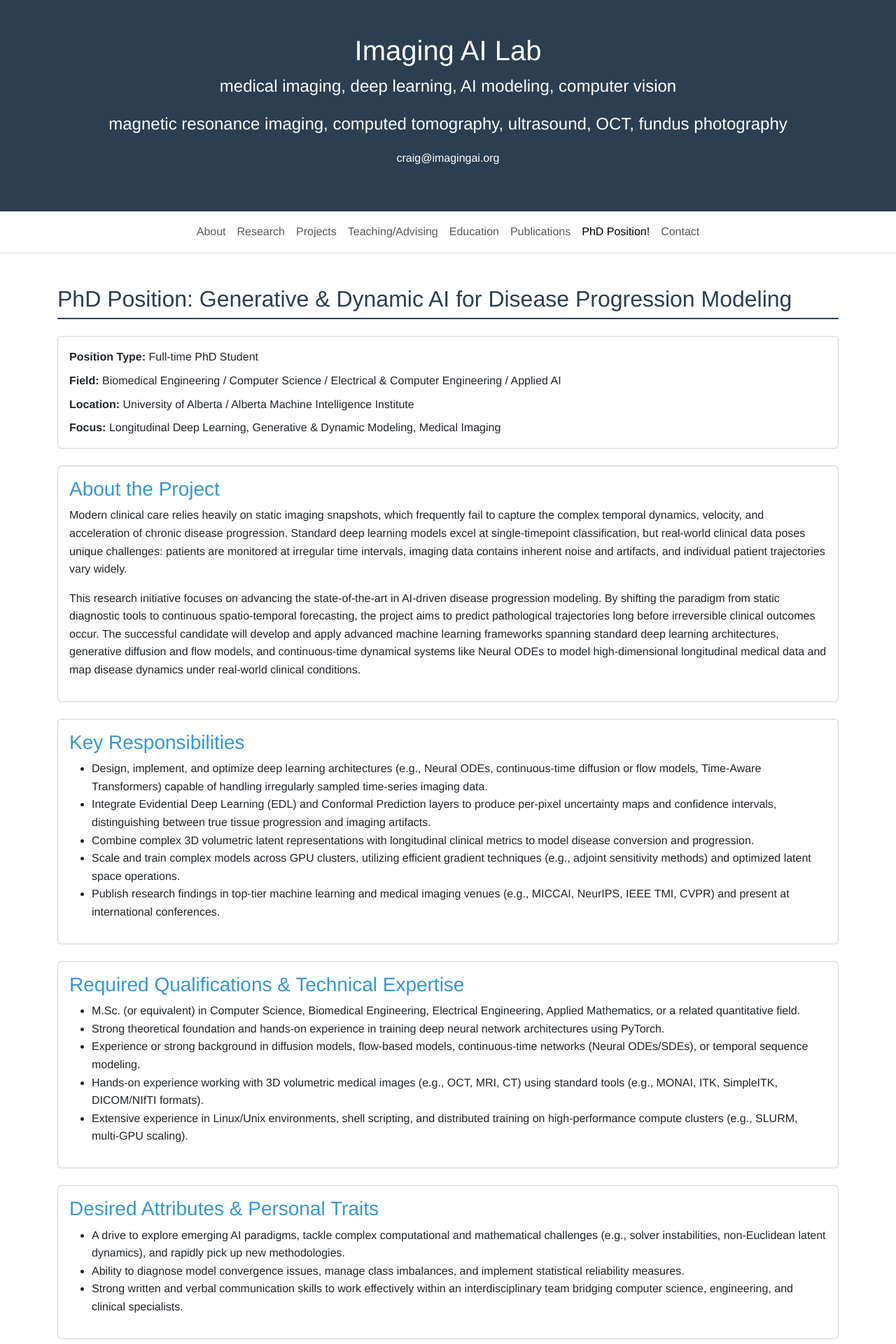
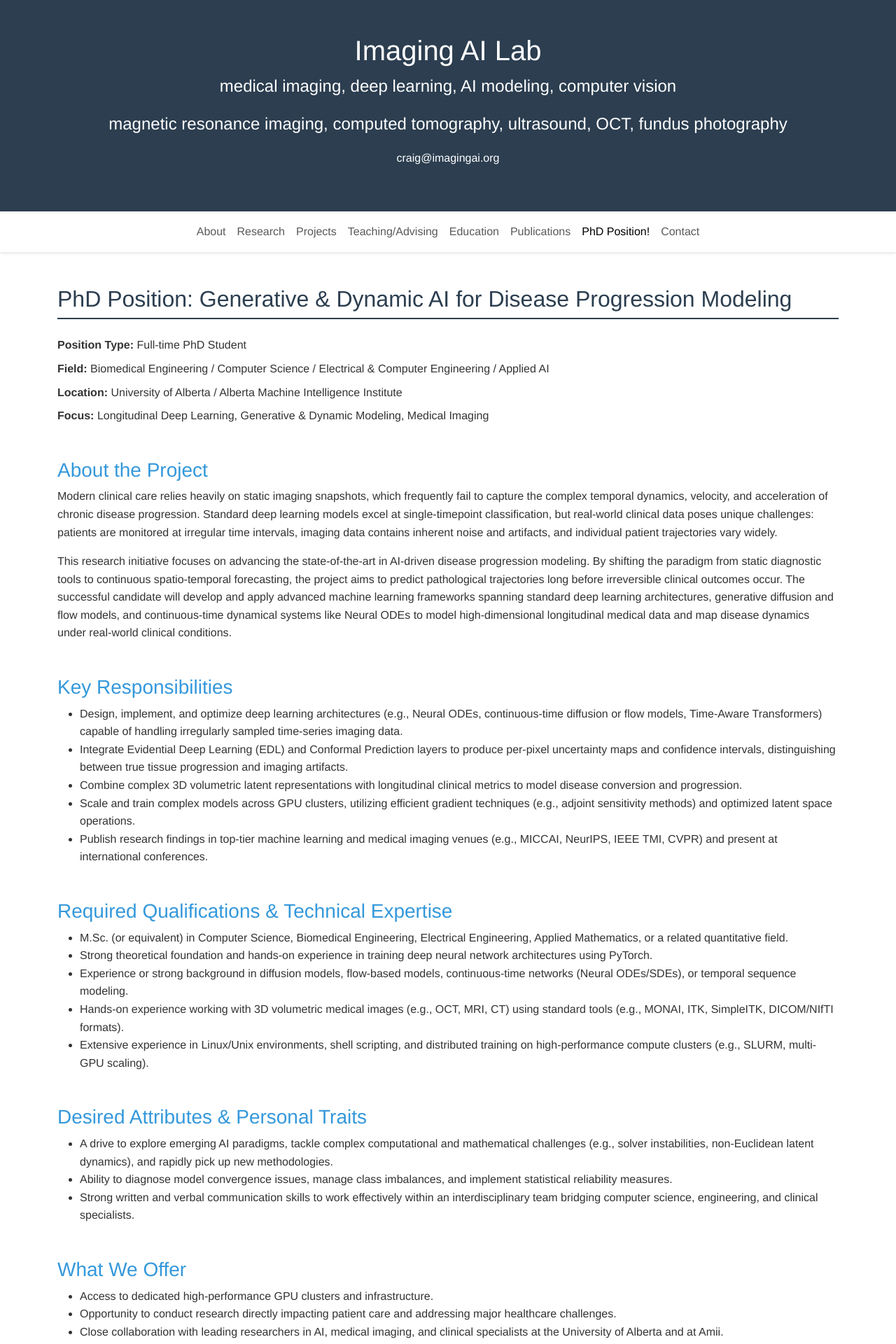
Before and after one commit to ImagingAI/imagingai.github.io, a Jekyll site: the page built from positions.html, in a window 1280 px wide. Shown: the top 1920 px of the page at 70% size. Built offline with Jekyll 4.4.1, drawn with Linux system fonts in a browser that asks for light colours.

Commit message:
fixed it up.

```diff
--- a/positions.html
+++ b/positions.html
@@ -6,24 +6,17 @@ nav: positions
 <section class="py-5" id="positions">
 <div class="container">
 <h2 class="section-heading text-primary-custom">PhD Position: Generative &amp; Dynamic AI for Disease Progression Modeling</h2>
-<div class="card mb-4">
-<div class="card-body">
+
 <p class="mb-2"><strong>Position Type:</strong> Full-time PhD Student</p>
 <p class="mb-2"><strong>Field:</strong> Biomedical Engineering / Computer Science / Electrical &amp; Computer Engineering / Applied AI</p>
 <p class="mb-2"><strong>Location:</strong> University of Alberta / Alberta Machine Intelligence Institute</p>
-<p class="mb-0"><strong>Focus:</strong> Longitudinal Deep Learning, Generative &amp; Dynamic Modeling, Medical Imaging</p>
-</div>
-</div>
-<div class="card mb-4">
-<div class="card-body">
-<h3 class="text-secondary-custom">About the Project</h3>
+<p class="mb-4"><strong>Focus:</strong> Longitudinal Deep Learning, Generative &amp; Dynamic Modeling, Medical Imaging</p>
+
+<h3 class="text-secondary-custom mt-5">About the Project</h3>
 <p>Modern clinical care relies heavily on static imaging snapshots, which frequently fail to capture the complex temporal dynamics, velocity, and acceleration of chronic disease progression. Standard deep learning models excel at single-timepoint classification, but real-world clinical data poses unique challenges: patients are monitored at irregular time intervals, imaging data contains inherent noise and artifacts, and individual patient trajectories vary widely.</p>
 <p>This research initiative focuses on advancing the state-of-the-art in AI-driven disease progression modeling. By shifting the paradigm from static diagnostic tools to continuous spatio-temporal forecasting, the project aims to predict pathological trajectories long before irreversible clinical outcomes occur. The successful candidate will develop and apply advanced machine learning frameworks spanning standard deep learning architectures, generative diffusion and flow models, and continuous-time dynamical systems like Neural ODEs to model high-dimensional longitudinal medical data and map disease dynamics under real-world clinical conditions.</p>
-</div>
-</div>
-<div class="card mb-4">
-<div class="card-body">
-<h3 class="text-secondary-custom">Key Responsibilities</h3>
+
+<h3 class="text-secondary-custom mt-5">Key Responsibilities</h3>
 <ul>
 <li>Design, implement, and optimize deep learning architectures (e.g., Neural ODEs, continuous-time diffusion or flow models, Time-Aware Transformers) capable of handling irregularly sampled time-series imaging data.</li>
 <li>Integrate Evidential Deep Learning (EDL) and Conformal Prediction layers to produce per-pixel uncertainty maps and confidence intervals, distinguishing between true tissue progression and imaging artifacts.</li>
@@ -31,11 +24,8 @@ nav: positions
 <li>Scale and train complex models across GPU clusters, utilizing efficient gradient techniques (e.g., adjoint sensitivity methods) and optimized latent space operations.</li>
 <li>Publish research findings in top-tier machine learning and medical imaging venues (e.g., MICCAI, NeurIPS, IEEE TMI, CVPR) and present at international conferences.</li>
 </ul>
-</div>
-</div>
-<div class="card mb-4">
-<div class="card-body">
-<h3 class="text-secondary-custom">Required Qualifications &amp; Technical Expertise</h3>
+
+<h3 class="text-secondary-custom mt-5">Required Qualifications &amp; Technical Expertise</h3>
 <ul>
 <li>M.Sc. (or equivalent) in Computer Science, Biomedical Engineering, Electrical Engineering, Applied Mathematics, or a related quantitative field.</li>
 <li>Strong theoretical foundation and hands-on experience in training deep neural network architectures using PyTorch.</li>
@@ -43,31 +33,22 @@ nav: positions
 <li>Hands-on experience working with 3D volumetric medical images (e.g., OCT, MRI, CT) using standard tools (e.g., MONAI, ITK, SimpleITK, DICOM/NIfTI formats).</li>
 <li>Extensive experience in Linux/Unix environments, shell scripting, and distributed training on high-performance compute clusters (e.g., SLURM, multi-GPU scaling).</li>
 </ul>
-</div>
-</div>
-<div class="card mb-4">
-<div class="card-body">
-<h3 class="text-secondary-custom">Desired Attributes &amp; Personal Traits</h3>
+
+<h3 class="text-secondary-custom mt-5">Desired Attributes &amp; Personal Traits</h3>
 <ul>
 <li>A drive to explore emerging AI paradigms, tackle complex computational and mathematical challenges (e.g., solver instabilities, non-Euclidean latent dynamics), and rapidly pick up new methodologies.</li>
 <li>Ability to diagnose model convergence issues, manage class imbalances, and implement statistical reliability measures.</li>
 <li>Strong written and verbal communication skills to work effectively within an interdisciplinary team bridging computer science, engineering, and clinical specialists.</li>
 </ul>
-</div>
-</div>
-<div class="card mb-4">
-<div class="card-body">
-<h3 class="text-secondary-custom">What We Offer</h3>
-<ul class="mb-0">
+
+<h3 class="text-secondary-custom mt-5">What We Offer</h3>
+<ul>
 <li>Access to dedicated high-performance GPU clusters and infrastructure.</li>
 <li>Opportunity to conduct research directly impacting patient care and addressing major healthcare challenges.</li>
 <li>Close collaboration with leading researchers in AI, medical imaging, and clinical specialists at the University of Alberta and at Amii.</li>
 </ul>
-</div>
-</div>
-<div class="card">
-<div class="card-body">
-<h3 class="text-secondary-custom">How to Apply</h3>
+
+<h3 class="text-secondary-custom mt-5">How to Apply</h3>
 <p>Interested applicants should submit the following:</p>
 <ul>
 <li>Cover Letter (1–2 pages) highlighting your technical fit, research interests, and motivation for joining this project.</li>
@@ -75,8 +56,6 @@ nav: positions
 <li>Portfolio Link (e.g., GitHub profile, link to a paper implementation or M.Sc. thesis repo).</li>
 </ul>
 <p>Please fill out <a href="https://forms.gle/pawwbJDUrEEJa9kV7">this form</a> and email the cover letter and CV to Craig Jones (<a href="mailto:cjones7@ualberta.ca">cjones7@ualberta.ca</a>).</p>
-<p class="mb-0">For more information about the lab, see the <a href="https://apps.ualberta.ca/directory/person/cjones7">University of Alberta directory listing</a>.</p>
-</div>
-</div>
+<p>For more information about the lab, see the <a href="https://apps.ualberta.ca/directory/person/cjones7">University of Alberta directory listing</a>.</p>
 </div>
 </section>
```
